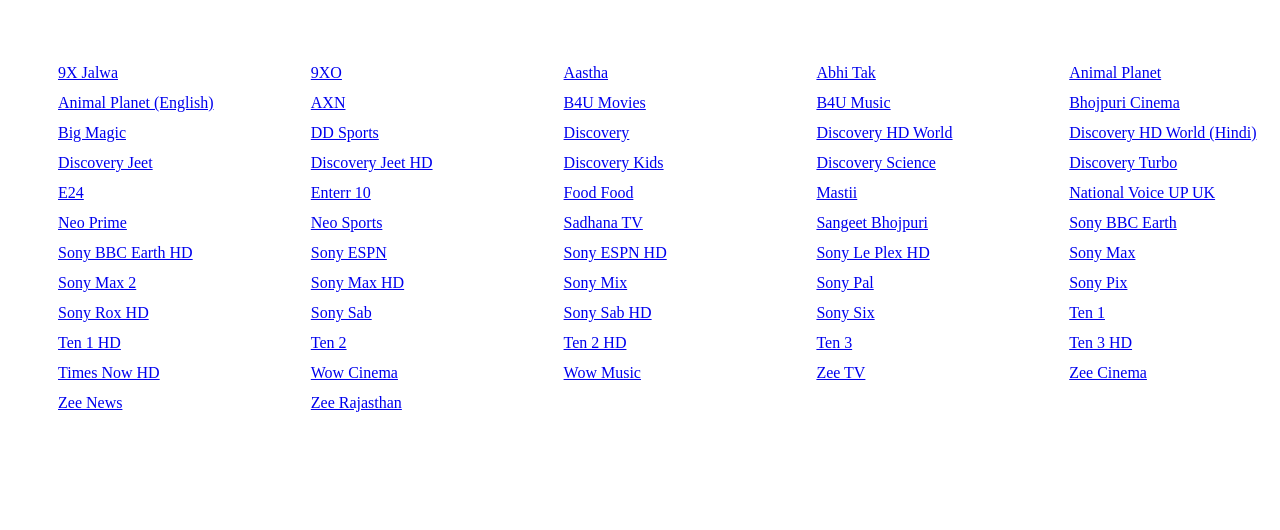
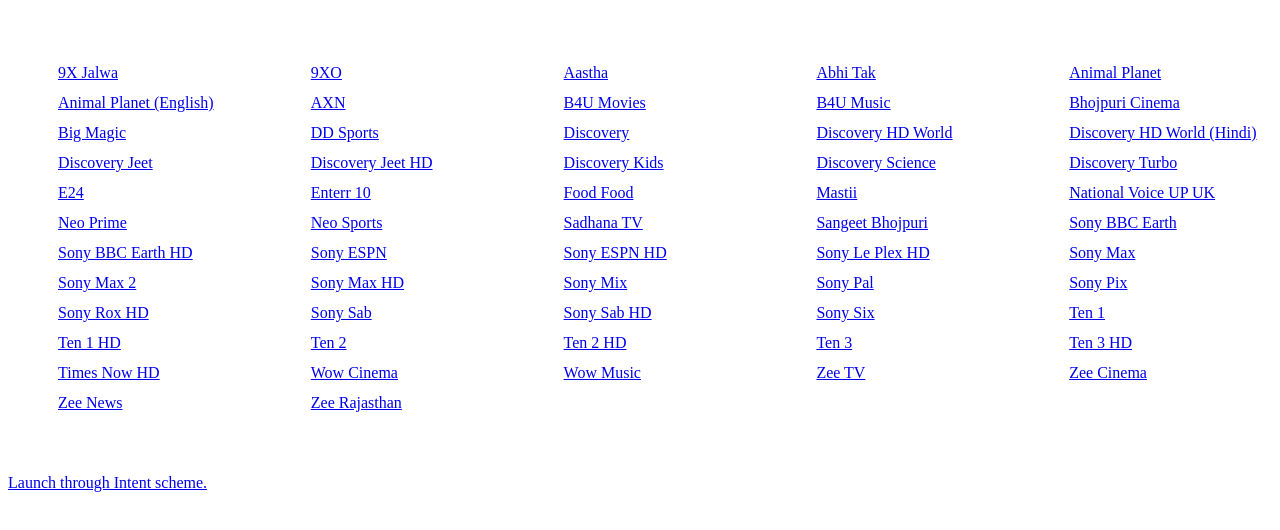
Before and after one commit to sunilalw2007/Live, a plain HTML site: page index.html in a window 1280 px wide. Shown: the top 530 px of the page. Drawn offline with Linux system fonts and the light colour scheme.

Commit message:
Update index.html

```diff
--- a/index.html
+++ b/index.html
@@ -145,5 +145,6 @@
 <div class="item"> <a group-title="Hindi"
 href="http://cshms3.airtel.tv/wh7f454c46tw4163224253_611767333/PLTV/88888888/224/3221225928/1.m3u8">Zee Rajasthan</a></div>
 </div>
+<div class="item"><a href="intent:http://devimages.apple.com/iphone/samples/bipbop/bipbopall.m3u8 #Intent;package=com.mxtech.videoplayer.ad;S.title=New%20title;end">Launch through Intent scheme.</a></div>
 </body>
 </html>
```
